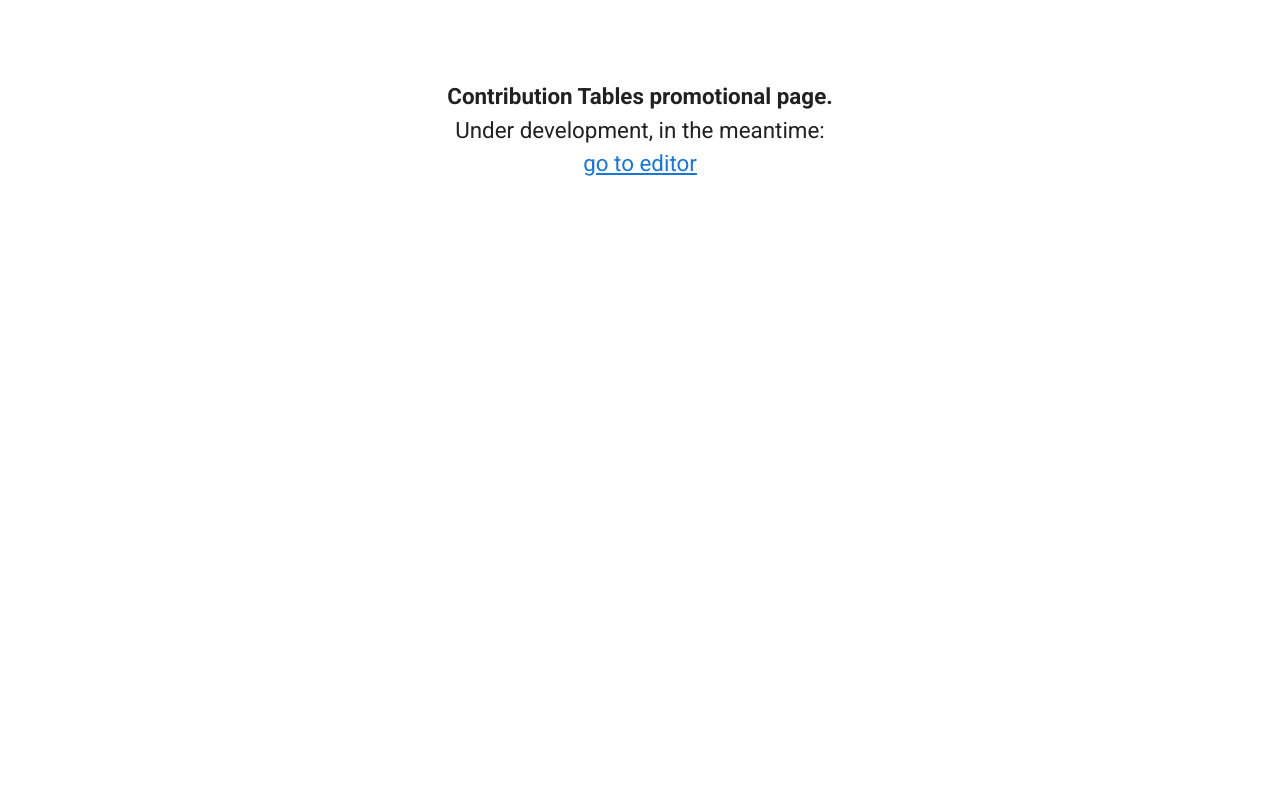
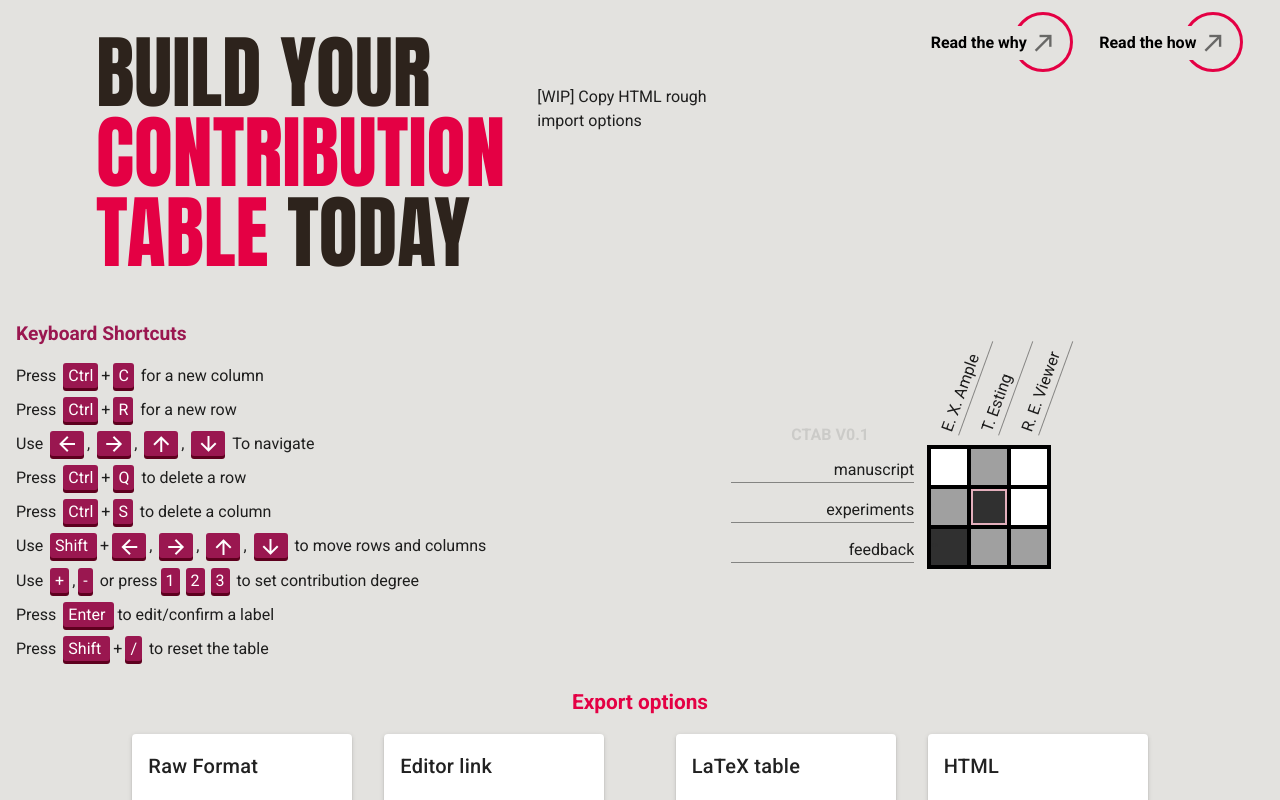
Before and after one commit to try-CTAB/CTAB-main, a Vue app: page /#/editor in a window 1280 px wide. Shown: the top 800 px of the page. Built offline with nearby package versions, Linux system fonts and the light colour scheme.

Commit message:
Fix router
Fixing router by moving away from history mode.

```diff
--- a/src/components/CtabEditor.vue
+++ b/src/components/CtabEditor.vue
@@ -6,7 +6,6 @@
             to create and edit tables!
             </div>
         </div>
-
         <div class="top-flexbox">
             <div class="title-box">
                 <div class="title-major">
@@ -40,14 +39,14 @@
         <div class="editor-flexbox">
             <div class="shortcut-box">
                 <div class="shortcut-title">Keyboard Shortcuts</div>
-                <div class="shortcut-hint"> Press <span class="keyboard-key">Shift</span>+<span class="keyboard-key">C</span> for a new column </div>
-                <div class="shortcut-hint"> Press <span class="keyboard-key">Shift</span>+<span class="keyboard-key">R</span> for a new row </div>
+                <div class="shortcut-hint"> Press <span class="keyboard-key">Ctrl</span>+<span class="keyboard-key">C</span> for a new column </div>
+                <div class="shortcut-hint"> Press <span class="keyboard-key">Ctrl</span>+<span class="keyboard-key">R</span> for a new row </div>
                 <div class="shortcut-hint"> Use <span class="keyboard-key"><v-icon color="var(--keyboard-white)">mdi-arrow-left</v-icon></span>,
                     <span class="keyboard-key"><v-icon color="var(--keyboard-white)">mdi-arrow-right</v-icon></span>,
                     <span class="keyboard-key"><v-icon color="var(--keyboard-white)">mdi-arrow-up</v-icon></span>,
                     <span class="keyboard-key"><v-icon color="var(--keyboard-white)">mdi-arrow-down</v-icon></span> To navigate </div>
-                <div class="shortcut-hint"> Press <span class="keyboard-key">Shift</span>+<span class="keyboard-key">Q</span> to delete a row</div>
-                <div class="shortcut-hint"> Press <span class="keyboard-key">Shift</span>+<span class="keyboard-key">W</span> to delete a column</div>
+                <div class="shortcut-hint"> Press <span class="keyboard-key">Ctrl</span>+<span class="keyboard-key">Q</span> to delete a row</div>
+                <div class="shortcut-hint"> Press <span class="keyboard-key">Ctrl</span>+<span class="keyboard-key">S</span> to delete a column</div>
                 <div class="shortcut-hint"> Use <span class="keyboard-key">Shift </span>+<span class="keyboard-key"><v-icon color="var(--keyboard-white)">mdi-arrow-left</v-icon></span>,
                     <span class="keyboard-key"><v-icon color="var(--keyboard-white)">mdi-arrow-right</v-icon></span>,
                     <span class="keyboard-key"><v-icon color="var(--keyboard-white)">mdi-arrow-up</v-icon></span>,
@@ -90,7 +89,7 @@
                         <td v-for=" (val, colIndex) in CTAB.contributions.map(contribution => contribution[rowIndex])"
                             :key="val.id"
                             class="grid-el"
-                            :class="'contribution-level-'+val + ' grid-c' + (colIndex+1) + 'r' + (rowIndex+1)"
+                            :class="'contribution-level-' + val + ' grid-c' + (colIndex+1) + 'r' + (rowIndex+1)"
                             @click="editContents(colIndex, rowIndex)">
                             {{'*'.repeat(val)}}
                         </td>
@@ -164,11 +163,6 @@
                 console.log('FOcusssing on' + index);
             },
 
-            drawTable() {
-                console.log('Re-drawing the contribution table');
-                this.drawCursor()
-            },
-
             editContents(col , row) {
                 this.cursor.row = row+1;
                 this.cursor.col = col+1;
@@ -213,9 +207,16 @@
                     if (this.CTAB.rows.length > 1) { // cannot remove if we only have one left
                         console.log('removing row nr: ' + this.cursor.row);
                         this.CTAB.rows.splice(this.cursor.row - 1, 1);
-                        Object.keys(this.keysDown).forEach(v => this.keysDown[v] = false);  // prevent accidental multi-removal
                         // also update the CTAB.contributions
                         this.CTAB.contributions.forEach(contribution => contribution.splice(this.cursor.row-1,1));
+                        // make sure we move the cursor too, to prevent getting out of bounds
+                        if (this.cursor.row-1 === this.CTAB.rows.length) {
+                            this.cursor.row--;
+                        }
+                        //update the cursor
+                        this.$nextTick(() => {
+                            this.drawCursor()
+                        });
                     }
                 }
             },
@@ -226,9 +227,16 @@
                     if (this.CTAB.cols.length > 1) { // cannot remove if we only have one left
                         console.log('removing column nr: ' + this.cursor.col);
                         this.CTAB.cols.splice(this.cursor.col - 1, 1);
-                        Object.keys(this.keysDown).forEach(v => this.keysDown[v] = false);  // prevent accidental multi-removal
                         // also update the CTAB.contributions
-                        this.CTAB.contributions.splice(this.cursor.col-1, 1)
+                        this.CTAB.contributions.splice(this.cursor.col-1, 1);
+                        // make sure we move the cursor too, to prevent getting out of bounds
+                        if (this.cursor.col-1 === this.CTAB.cols.length) {
+                            this.cursor.col--;
+                        }
+                        //update the cursor
+                        this.$nextTick(() => {
+                            this.drawCursor()
+                        });
                     }
                 }
             },
@@ -247,7 +255,7 @@
             // than directly setting a value for it
             changeContribution(shouldBeIncreased) {
                 if (this.cursor.row > 0 && this.cursor.col > 0) {  // not in header or labels
-                    let currentContributionDegree = this.CTAB.contributions[this.cursor.col - 1][this.cursor.row - 1];
+                    let currentContributionDegree = Number(this.CTAB.contributions[this.cursor.col - 1][this.cursor.row - 1]);
                     if (shouldBeIncreased && currentContributionDegree < this.metadata.upperDegreeLimit) {  // incease onlu if allowed
                         this.CTAB.contributions[this.cursor.col-1].splice(this.cursor.row-1, 1, currentContributionDegree + 1);
                     } else if (!shouldBeIncreased && currentContributionDegree > this.metadata.lowerDegreeLimit) { // decrease only if allowed
@@ -383,13 +391,10 @@
 
             // select or deselect input element
             setInputFocus(ref) {
-                console.log('called set focus', ref);
                 if (this.focusedInput !== ref) {
-                    console.log('setting focus', ref);
                     this.$refs[ref][0].focus();
                     this.focusedInput=ref;
                 } else {
-                    console.log('blurring', ref);
                     this.$refs[this.focusedInput][0].blur();
                     this.focusedInput = null;
                 }
@@ -406,18 +411,18 @@
             handleKeyPress(event) {
                 this.keysDown[event.key] = true;  // we store key's last state (true=pressed)
                 //console.log(event);
-                if (this.keysDown["Shift"] && (this.keysDown["C"] || this.keysDown["c"])) {
+                if (this.keysDown["Control"] && (this.keysDown["C"] || this.keysDown["c"])) {
+                    event.preventDefault();  // prevent typing 'c'
                     this.addColumn('undefined');
-                    event.preventDefault();  // prevent typing 'c'
-                } else if (this.keysDown["Shift"] && (this.keysDown["R"] || this.keysDown["r"])) {
+                } else if (this.keysDown["Control"] && (this.keysDown["R"] || this.keysDown["r"])) {
+                    event.preventDefault();  // prevent typing 'r'
                     this.addRow('empty');
-                    event.preventDefault();  // prevent typing 'r'
-                } else if (this.keysDown["Shift"] && (this.keysDown["Q"] || this.keysDown["q"])) {
+                } else if (this.keysDown["Control"] && (this.keysDown["Q"] || this.keysDown["q"])) {
+                    event.preventDefault();  // prevent typing 'q'
                     this.removeRow();
-                    event.preventDefault();  // prevent typing 'q'
-                } else if (this.keysDown["Shift"] && (this.keysDown["W"] || this.keysDown["w"])) {
+                } else if (this.keysDown["Control"] && (this.keysDown["S"] || this.keysDown["s"])) {
+                    event.preventDefault();  // prevent typing 's'
                     this.removeColumn();
-                    event.preventDefault();  // prevent typing 'W'
                 } else if (this.keysDown["Shift"] && this.keysDown['ArrowRight']) {
                     this.rearrangeCTAB(1);
                     event.preventDefault();
@@ -493,9 +498,8 @@
             },
 
             parseQuery() {
-                // in the URL a CTAB can be specified following the # symbol. see docs for more.
-                let query = new URLSearchParams(window.location.search);
-                let parsedCTAB = parseEditorQuery(query);
+                // in the URL a CTAB can be specified following the ? symbol. see docs for more.
+                let parsedCTAB = parseEditorQuery( this.$route.query );
                 // make sure that whatever the hash parameters were, it is actually a valid CTAB
                 if ( isValidCTAB( parsedCTAB ) ) {
                     console.log('[Parser] adding CTAB from query string!');
@@ -506,8 +510,9 @@
         mounted() {
             // initialise a grid from rows + categories
             this.tableEl = document.querySelector('#editor-tbl');
+            console.log('Contribution table editor loaded.')
 
-            this.drawTable();
+            this.drawCursor();
             // handle keypresses
             window.addEventListener("keydown", this.handleKeyPress);
             window.addEventListener("keyup", this.handleKeyUp);
@@ -730,7 +735,7 @@
     }
 
     /* ensure rows are right aligned*/
-    .CTAB-row .v-text-field input {
+    .CTAB-row >>> input{
         text-align: right;
     }
 
--- a/src/components/plainCTAB.vue
+++ b/src/components/plainCTAB.vue
@@ -206,8 +206,7 @@
                 version: ' undefined'};
 
             // this component will always be opened with a query string
-            let query = new URLSearchParams(window.location.search);
-            let parsedCTAB = parseEditorQuery(query);
+            let parsedCTAB = parseEditorQuery( this.$route.query );
             if ( isValidCTAB( parsedCTAB ) ) {
                 console.log('[Parser] adding CTAB from query string!');
                 this.CTAB = parsedCTAB;
--- a/src/main.js
+++ b/src/main.js
@@ -18,7 +18,6 @@
 ];
 
 const router = new VueRouter({
-  mode: 'history',
   routes // short for `routes: routes`
 });
 
--- a/src/parser.js
+++ b/src/parser.js
@@ -1,9 +1,9 @@
 export function parseEditorQuery(query) {
-    console.log('[Parser] parsing (possible) query string...');
+    console.log('[Parser] parsing (possible) query string...', query);
     let newCTAB = {};
-    for (let [key, value] of query) {
+    for (let [key, value] of Object.entries(query)) {
         key = key.replace('#', '')
-        //console.log(key, '<->' , value.split(','));
+        console.log(key, '<->' , value.split(','));
         if (key === 'contributions') {
             newCTAB[key] = value.split('~').map(individualContribution => individualContribution.split(','))
         } else if (key === 'version') {
@@ -38,7 +38,6 @@
             console.warn('Invalid CTAB: number of contribution sets does not match the number of columns');
         }
         if (!CTAB.contributions.every(contribution => {
-            console.log(contribution.length);
             return contribution.length === CTAB.rows.length
         })) {
             isValid = false;
```
